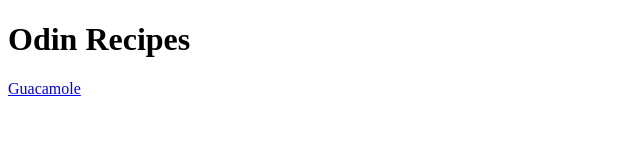
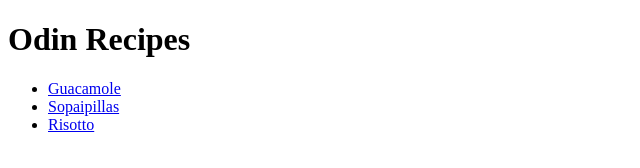
Before and after one commit to Alejors/odin-recipes, a plain HTML site: page index.html in a window 1280 px wide. Shown: the whole page, without its empty margins (0-640 px from the left). Drawn offline with Linux system fonts and the light colour scheme.

Commit message:
cambios de ultimo minuto agregados. se cambia el texto tras tachas en risotto

```diff
--- a/index.html
+++ b/index.html
@@ -8,6 +8,10 @@
         <h1>
             Odin Recipes
         </h1>
-        <p><a href="recipes/guacamole.html">Guacamole</a></p>
+        <ul>
+            <li><a href="recipes/guacamole.html">Guacamole</a></li>
+            <li><a href="recipes/sopaipillas.html">Sopaipillas</a></li>
+            <li><a href="recipes/risotto.html">Risotto</a></li>
+        </ul>
     </body>
 </html>
```
Also changed, not shown: recipes/risotto.html (+1 -1 lines).
